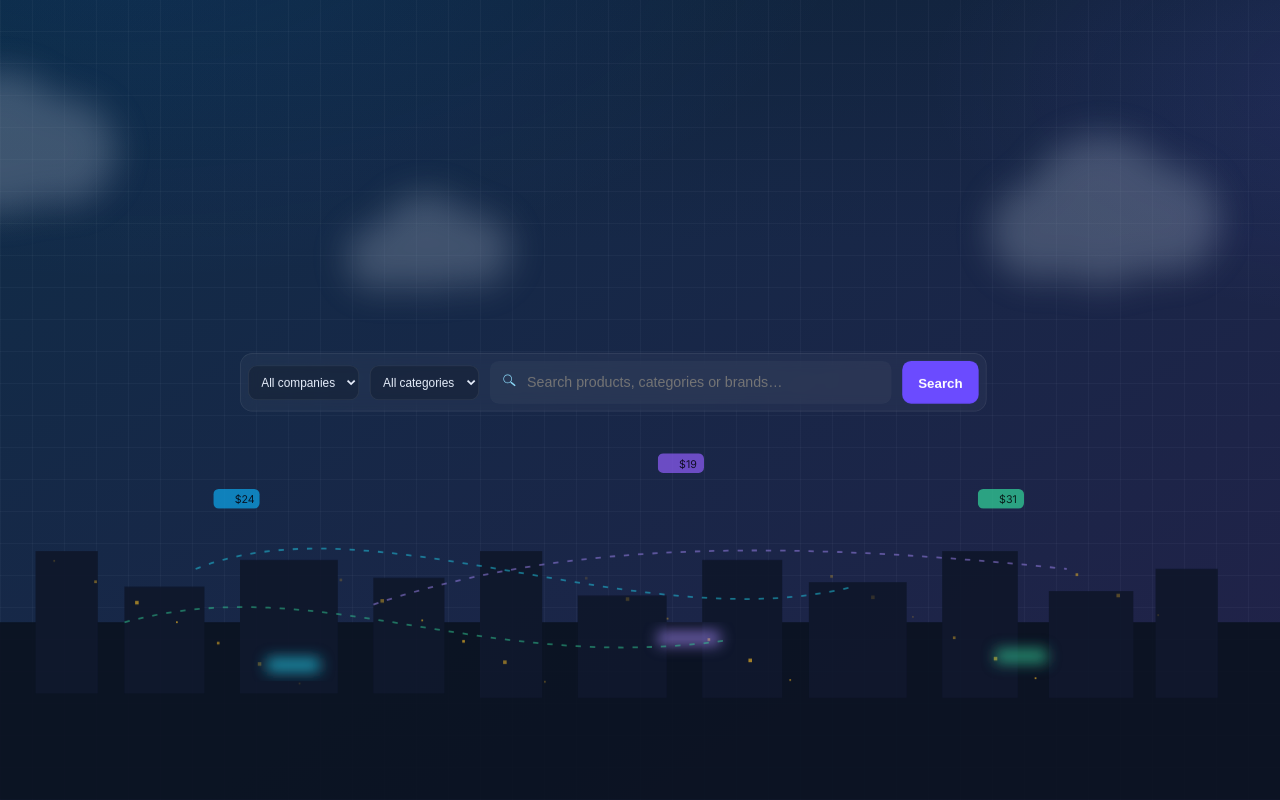
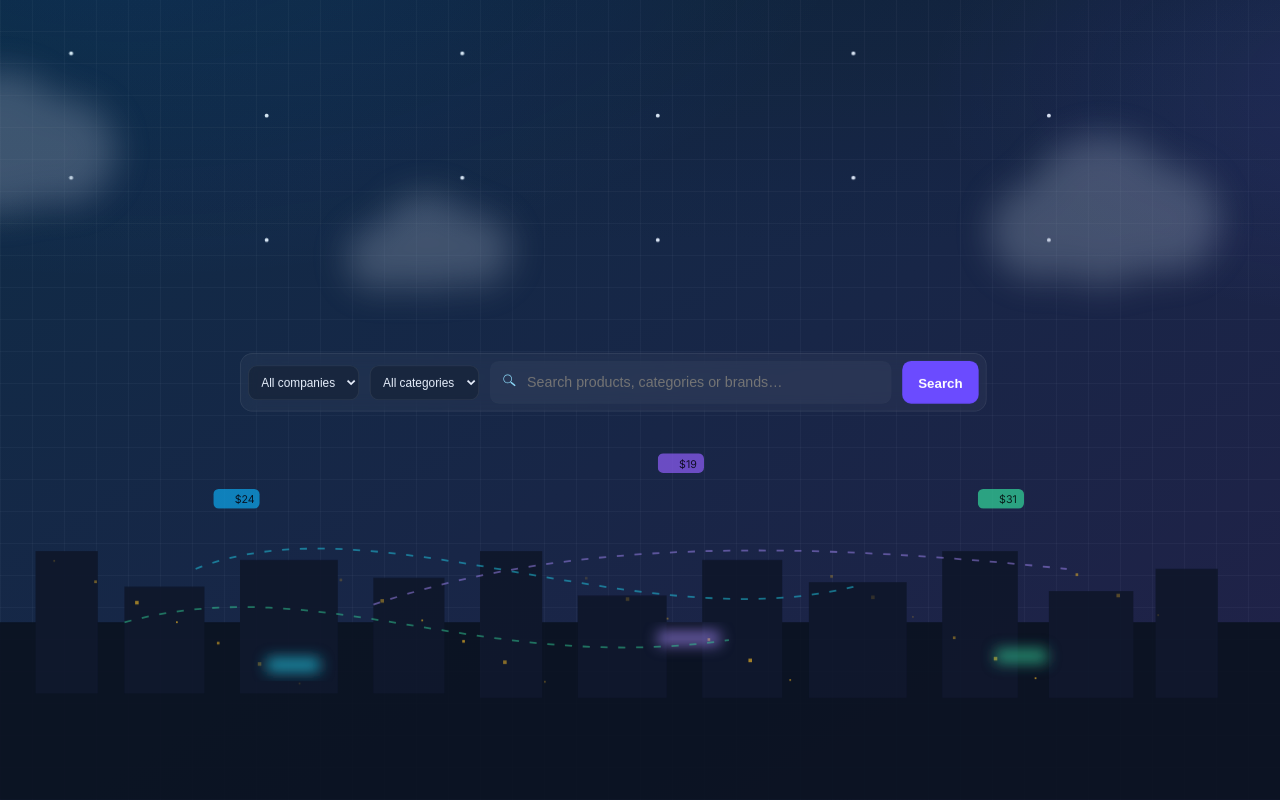
Before and after one commit to C0dingGM/CompareApp, a Next.js app in the folder web/: page / in a window 1280 px wide. Shown: the top 800 px of the page. Built offline with nearby package versions, Linux system fonts and the light colour scheme.

Commit message:
Home: increase shooting star frequency/visibility; slow data line animation

```diff
--- a/web/app/globals.css
+++ b/web/app/globals.css
@@ -80,6 +80,9 @@ body {
 
 /* Moved from AnimatedBackground styled-jsx */
 .ab-line { stroke-dasharray: 6 10; }
+/* Slow down home data lines */
+.ab-line { stroke-dasharray: 8 12; animation: dashMove 16s linear infinite; }
+
 .ab-twinkles rect { animation: twinkle 3s ease-in-out infinite; }
 .ab-twinkles .tw-1 { animation-delay: 0.4s; }
 .ab-twinkles .tw-2 { animation-delay: 0.8s; }
@@ -109,16 +112,18 @@ body {
   from { transform: translateX(-20px); }
 
 /* Shooting stars */
-.shooting-star { opacity: 0; animation: shoot 6s linear infinite; }
-.shooting-star.delay-1 { animation-delay: 1s; }
-.shooting-star.delay-2 { animation-delay: 2.2s; }
-.shooting-star.delay-3 { animation-delay: 3.5s; }
-.shooting-star.delay-4 { animation-delay: 4.8s; }
+.shooting-star { opacity: 0; animation: shoot 4.5s linear infinite; }
+.shooting-star.delay-1 { animation-delay: 0.3s; }
+.shooting-star.delay-2 { animation-delay: 0.9s; }
+.shooting-star.delay-3 { animation-delay: 1.5s; }
+.shooting-star.delay-4 { animation-delay: 2.1s; }
+.shooting-star.delay-5 { animation-delay: 2.7s; }
+.shooting-star.delay-6 { animation-delay: 3.3s; }
 @keyframes shoot {
   0% { opacity: 0; transform: translate3d(0,0,0); }
-  5% { opacity: 1; }
-  35% { opacity: 1; transform: translate3d(260px, 120px, 0); }
-  50% { opacity: 0; transform: translate3d(360px, 160px, 0); }
+  6% { opacity: 1; }
+  45% { opacity: 1; transform: translate3d(340px, 160px, 0); }
+  65% { opacity: 0; transform: translate3d(460px, 210px, 0); }
   100% { opacity: 0; }
 }
 
--- a/web/components/AnimatedBackground.tsx
+++ b/web/components/AnimatedBackground.tsx
@@ -190,6 +190,17 @@ export default function AnimatedBackground() {
         </defs>
 
         {/* gradient backdrop */}
+
+        {/* shooting stars (more frequent) */}
+        <g opacity="0.95" pointerEvents="none">
+          {Array.from({ length: 12 }).map((_, i) => (
+            <g key={i} className={`shooting-star delay-${(i%6)+1}`} transform={`translate(${80 + (i%6)*220} ${60 + (i%4)*70})`}>
+              <line x1="0" y1="0" x2="64" y2="0" stroke="url(#ab-star)" strokeWidth="2.5" />
+              <circle cx="0" cy="0" r="2.2" fill="#fff" />
+            </g>
+          ))}
+        </g>
+
         <rect x="0" y="0" width="1440" height="900" fill="url(#ab-grad)" pointerEvents="none" />
 
         {/* clouds */}
@@ -346,15 +357,6 @@ export default function AnimatedBackground() {
               <text x="4" y="6" fontSize="12" fill={["#03111f", "#100a1f", "#052012"][i]}>
                 {["$24", "$19", "$31"][i]}
 
-        {/* shooting stars */}
-        <g opacity="0.9" pointerEvents="none">
-          {[0,1,2,3].map((i) => (
-            <g key={i} className={`shooting-star delay-${i+1}`} transform={`translate(${120 + i*220} ${80 + i*10})`}>
-              <line x1="0" y1="0" x2="42" y2="0" stroke="url(#ab-star)" strokeWidth="2" />
-              <circle cx="0" cy="0" r="1.8" fill="#fff" />
-            </g>
-          ))}
-        </g>
 
               </text>
             </g>
```
